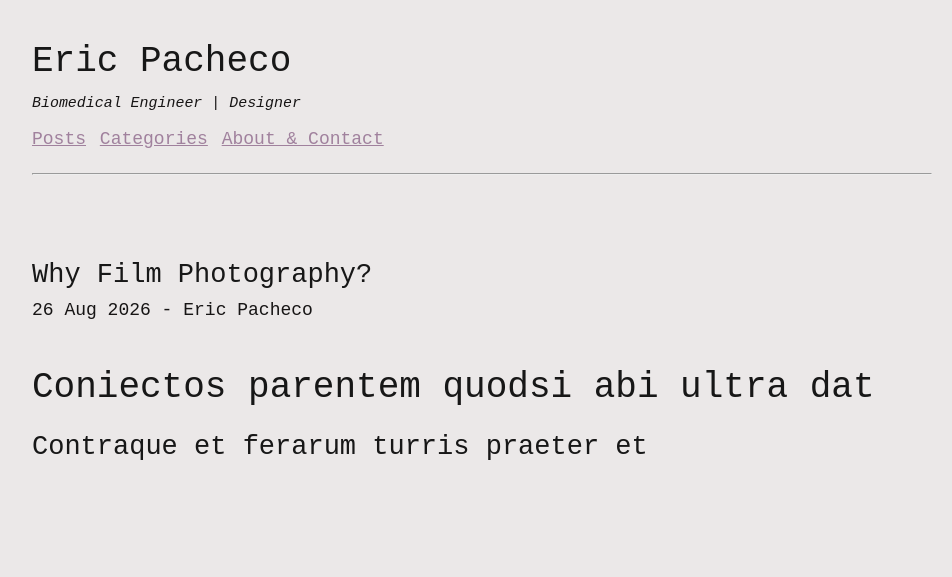
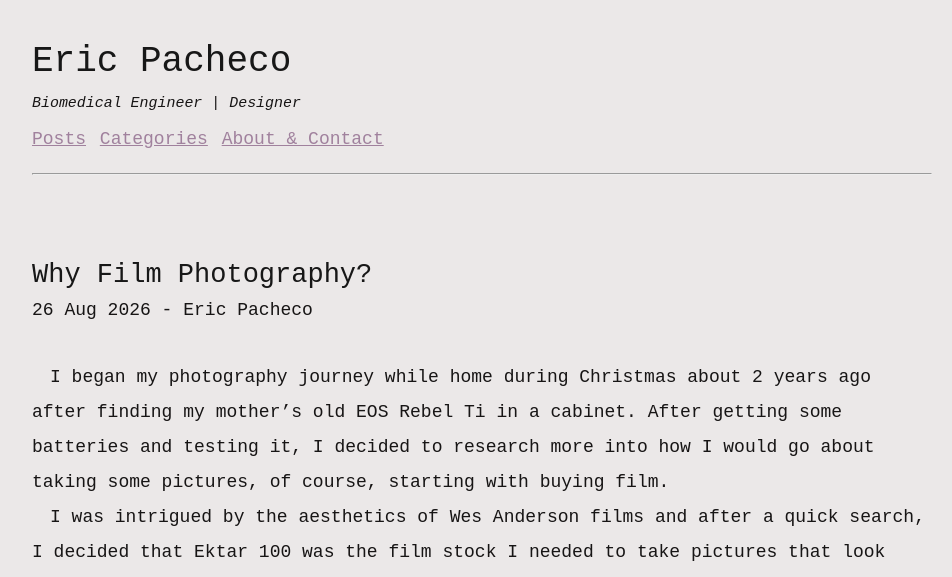
Before and after one commit to beigeandbrown/Professional-Website, a Jekyll site: the page built from Photography/_posts/2026-08-26-Why_Film.md, in a window 1280 px wide. Shown: the top 577 px of the page, without its empty margins (158-1110 px from the left). Built offline with Jekyll 4.4.1, drawn with Linux system fonts in a browser that asks for light colours; some of the changed text lies outside the part shown.

Commit message:
Added First post and a photo to test

```diff
--- a/Photography/_posts/2026-08-26-Why_Film.md
+++ b/Photography/_posts/2026-08-26-Why_Film.md
@@ -4,6 +4,8 @@ author: Eric Pacheco
 title: Why Film Photography?
 ---
 
-# Coniectos parentem quodsi abi ultra dat
+&emsp;I began my photography journey while home during Christmas about 2 years ago after finding my mother's old EOS Rebel Ti in a cabinet. After getting some batteries and testing it, I decided to research more into how I would go about taking some pictures, of course, starting with buying film.
+<br>
+&emsp;I was intrigued by the aesthetics of Wes Anderson films and after a quick search, I decided that Ektar 100 was the film stock I needed to take pictures that look straight out of Grand Budapest Hotel (I was wrong).
 
-## Contraque et ferarum turris praeter et
+![My photo](/assets/images/Why_Film1.jpg)
```
Also changed, not shown: 1 other file.
